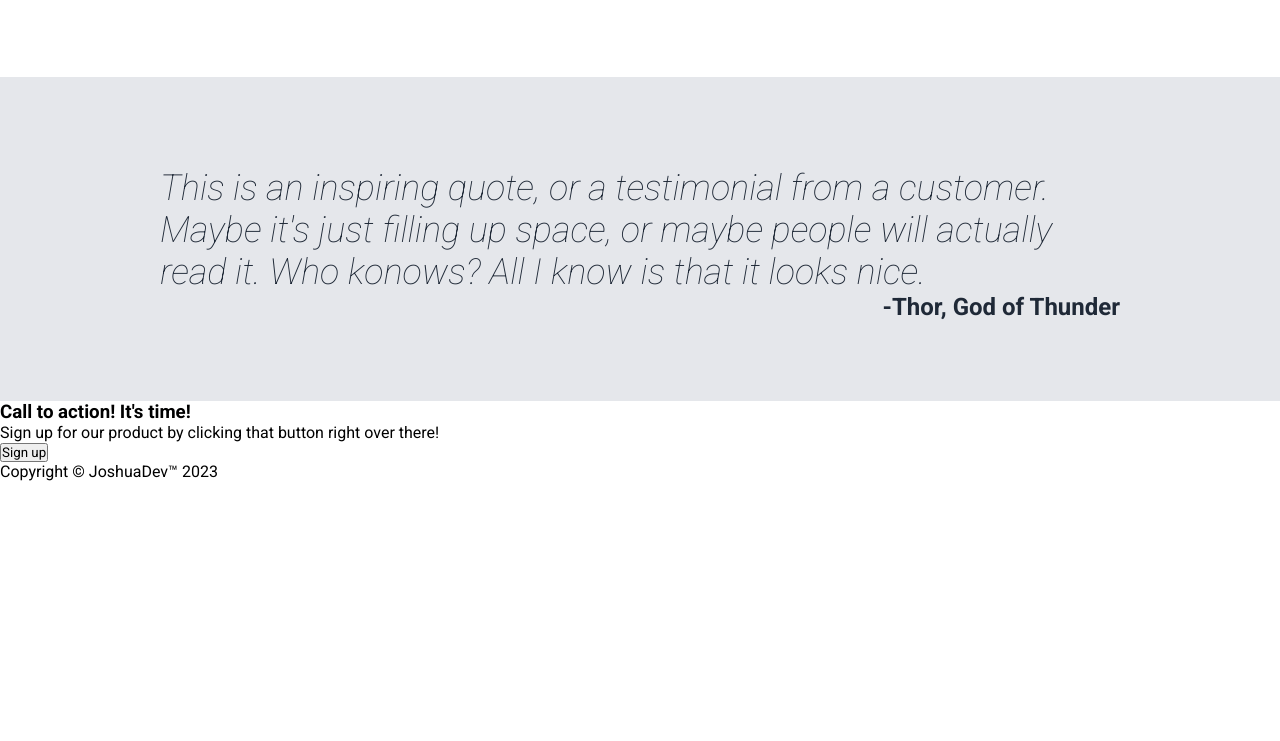
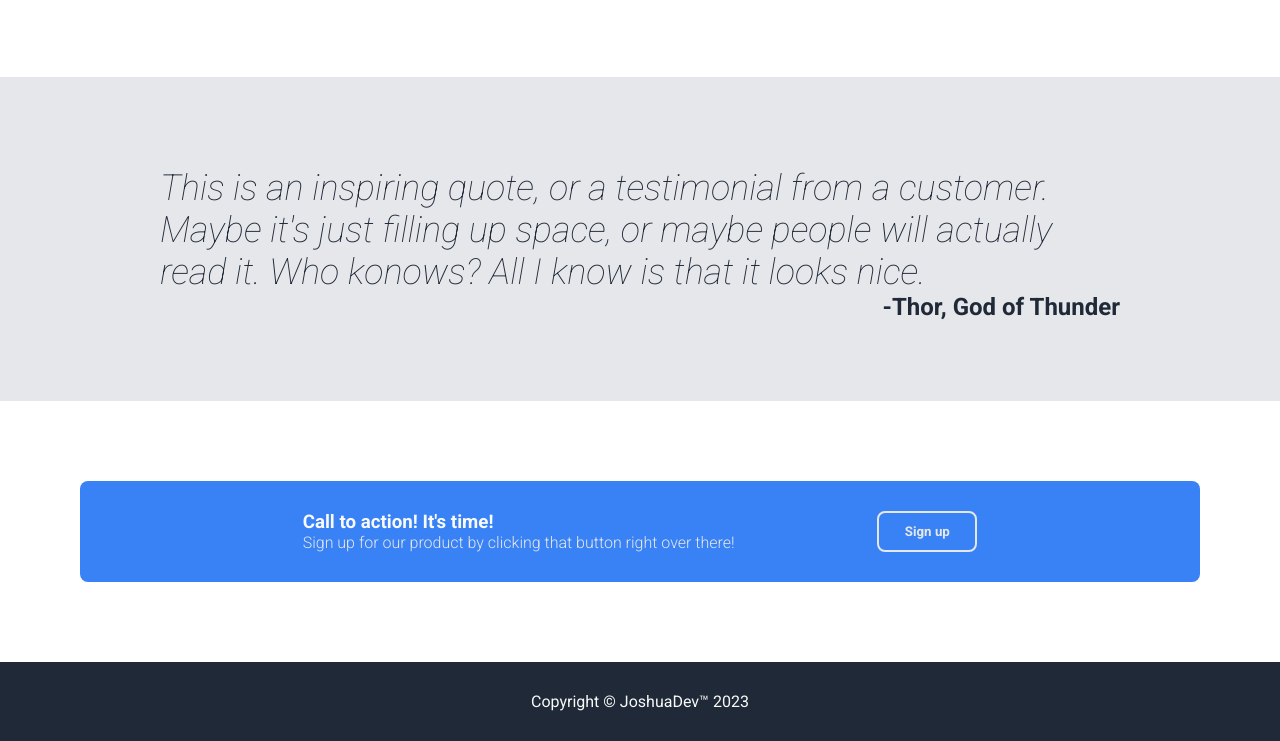
Before and after one commit to joshuaco/landing-page, a plain HTML site: page index.html in a window 1280 px wide. Shown: the part 750-1491 px from the top of the page. Before the commit the page ends 1231 px from the top, so only its background shows below. Drawn offline with Linux system fonts and the light colour scheme.

Commit message:
Add CTA section & footer styles

```diff
--- a/style.css
+++ b/style.css
@@ -157,3 +157,40 @@ body {
   color: var(--primary-color);
   text-align: right;
 }
+
+.cta {
+  padding: 80px 80px;
+}
+
+.cta-container {
+  background-color: var(--button-background-color);
+  border-radius: 8px;
+  display: flex;
+  padding: 30px 80px;
+  justify-content: space-evenly;
+}
+
+.cta-text h3 {
+  color: var(--light-text-color);
+}
+
+.cta-text p {
+  font-weight: 300;
+  color: var(--secondary-color);
+}
+
+.cta-container button {
+  background-color: transparent;
+  font-weight: 700;
+  border: 2px solid var(--secondary-color);
+  border-radius: 8px;
+  flex-basis: 100px;
+  color: var(--secondary-color);
+}
+
+footer {
+  background-color: var(--primary-color);
+  color: var(--light-text-color);
+  padding: 30px;
+  text-align: center;
+}
```
